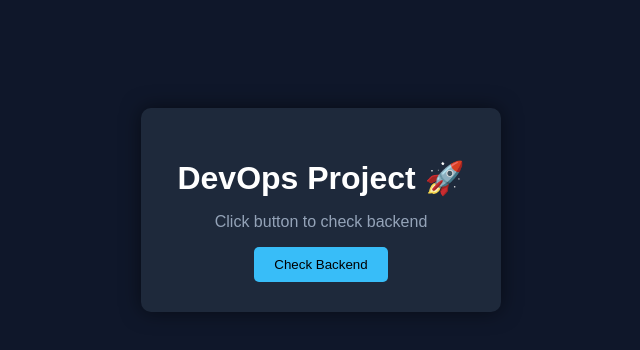
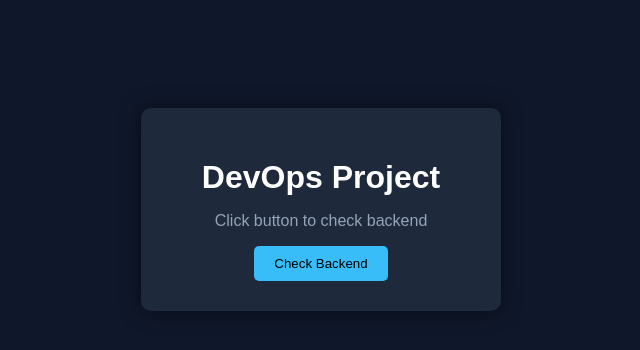
Before and after one commit to Saad-22/devops-practice, a plain HTML site: page frontend/index.html in a window 1280 px wide. Shown: the whole page, without its empty margins (319-959 px from the left). Drawn offline with Linux system fonts and the light colour scheme.

Commit message:
Change in frontend

```diff
--- a/frontend/index.html
+++ b/frontend/index.html
@@ -45,7 +45,7 @@
 <body>
 
 <div class="card">
-    <h1>DevOps Project 🚀</h1>
+    <h1>DevOps Project</h1>
     <p id="status">Click button to check backend</p>
     <button onclick="getData()">Check Backend</button>
 </div>
```
